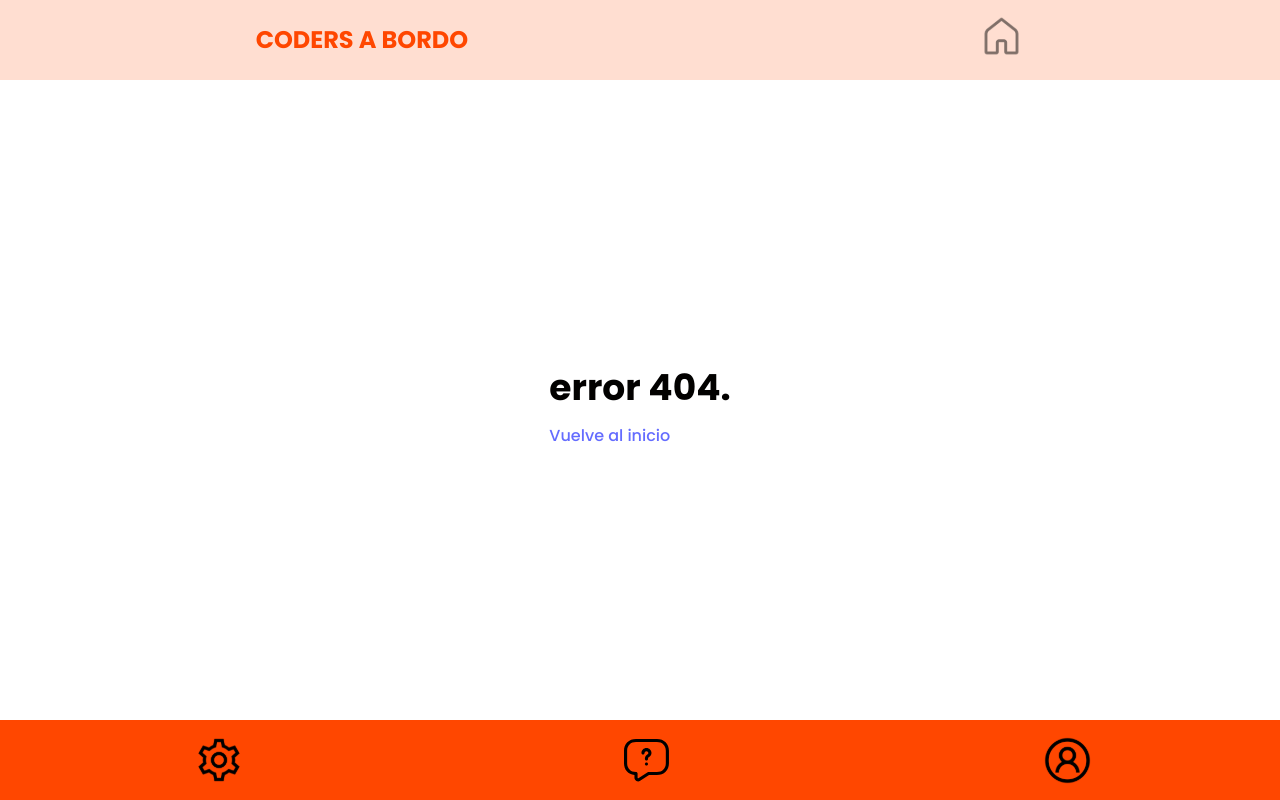
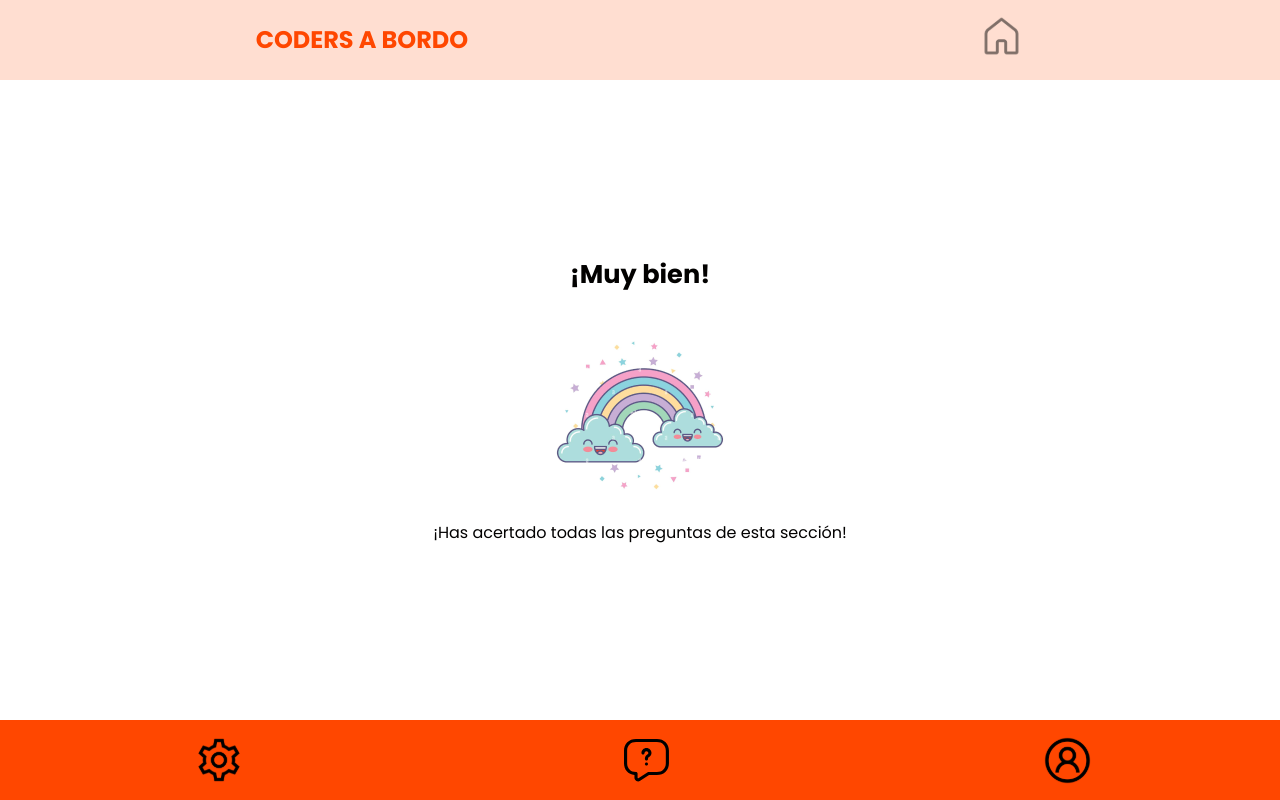
Before and after one commit to stranger-strings-team/front-codersabordo, a React (Vite) app: page /seccion-completada in a window 1280 px wide. Before the commit this address had no page. Built offline with nearby package versions, Linux system fonts and the light colour scheme.

Commit message:
started seccion completada

```diff
--- a/src/Routes.tsx
+++ b/src/Routes.tsx
@@ -6,6 +6,7 @@ import { NoMatch } from './pages/NoMatch';
 import Layout from './components/Layout.tsx/Layout';
 import Final from './pages/Final/Final';
 import Profile from './pages/Profile/Profile';
+import CompletedSection from './pages/CompletedSection/CompletedSection';
 
 
 const CreateRoutes = () => (
@@ -14,6 +15,7 @@ const CreateRoutes = () => (
       <Route path="/" element={<Layout />}>
       <Route path="/profile" element={<Profile/>}/>
         <Route path="/onboarding" element={<Onboarding/>}/>
+        <Route path="/seccion-completada" element={<CompletedSection/>}/>
         <Route path="/final" element={<Final/>}/>
         <Route path="*" element={<NoMatch />} />
       </Route>
--- /dev/null
+++ b/src/pages/CompletedSection/CompletedSection.tsx
@@ -0,0 +1,17 @@
+import React from 'react'
+import Completed from '../../assets/completada.png'
+import { Container } from '../../Global.style'
+
+type Props = {}
+
+const CompletedSection = (props: Props) => {
+  return (
+    <Container>
+        <h3>¡Muy bien!</h3>
+        <img src={Completed} alt="happy rainbow"/>
+        <p>¡Has acertado todas las preguntas de esta sección!</p>
+    </Container>
+  )
+}
+
+export default CompletedSection
--- /dev/null
+++ b/src/pages/CompletedSection/CompletedSectionStyle.tsx
@@ -0,0 +1,2 @@
+import styled from "styled-components";
+import { GlobalStyles } from '../../Global.style'
```
Also changed, not shown: src/assets/completada.png (added).
